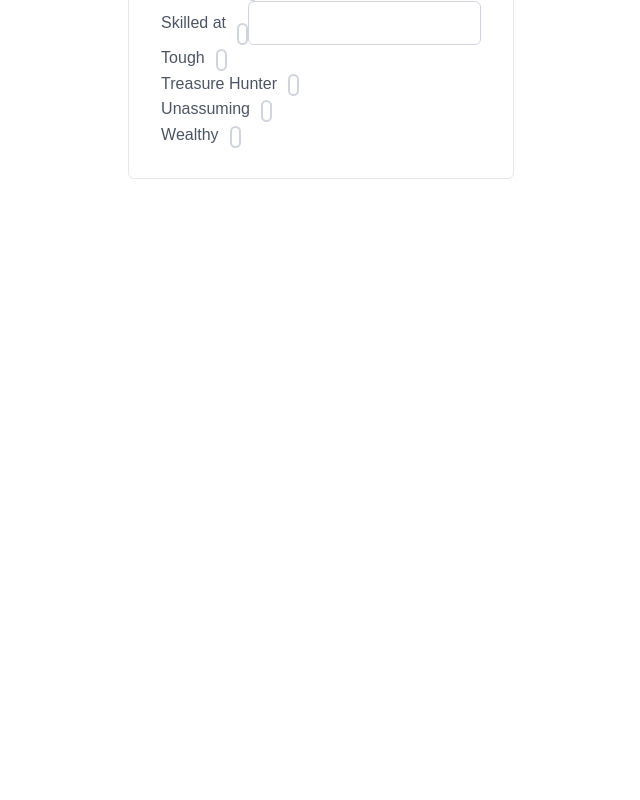
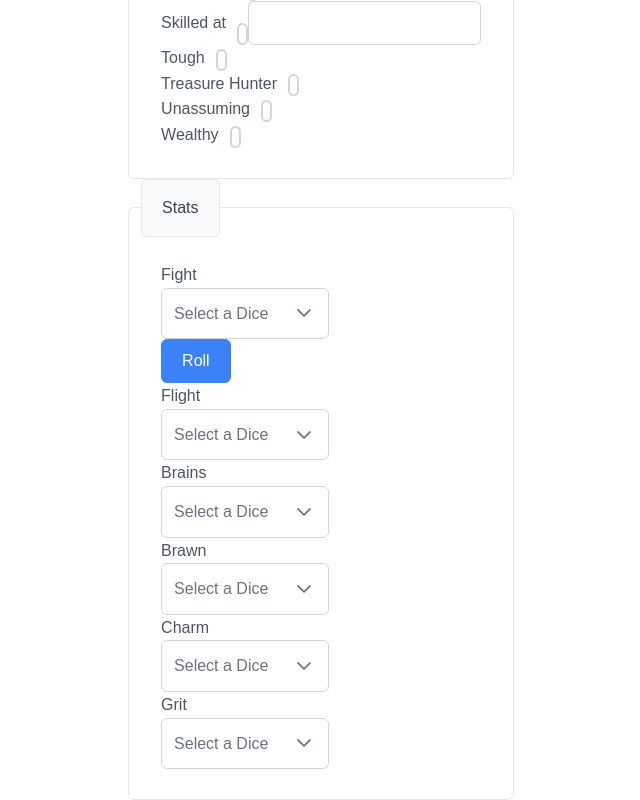
Before and after one commit to catharsisjelly/kids-on-bikes-vue, a Vue app: page / in a window 1280 px wide. Shown: the part 438-1238 px from the top of the page, without its empty margins (94-734 px from the left). Before the commit the page ends 800 px from the top, so only its background shows below. Built offline with nearby package versions, Linux system fonts and the light colour scheme; a web font is replaced by a local one.

Commit message:
Fixinng roller to work from prompt

```diff
--- a/src/components/CharacterSheet/CharacterSheet.vue
+++ b/src/components/CharacterSheet/CharacterSheet.vue
@@ -2,7 +2,7 @@
 import PlayerType from './PlayerType.vue'
 // import PlayerDetails from './PlayerDetails.vue'
 import PlayerStrengths from './PlayerStrengths.vue'
-// import PlayerStats from './PlayerStats.vue'
+import PlayerStats from './PlayerStats.vue'
 // import PlayerInventory from './PlayerInventory.vue'
 // import AdversityTokens from './AdversityTokens.vue'
 // import PlayerNotes from './PlayerNotes.vue'
@@ -12,7 +12,7 @@ import PlayerStrengths from './PlayerStrengths.vue'
     <PlayerType />
     <!-- <PlayerDetails /> -->
     <PlayerStrengths />
-    <!-- <PlayerStats /> -->
+    <PlayerStats />
     <!-- <PlayerInventory /> -->
     <!-- <AdversityTokens /> -->
     <!-- <PlayerNotes /> -->
--- a/src/components/CharacterSheet/PlayerStats.vue
+++ b/src/components/CharacterSheet/PlayerStats.vue
@@ -3,24 +3,11 @@ import { ref, unref } from 'vue'
 import Dropdown from 'primevue/dropdown'
 import Fieldset from 'primevue/fieldset'
 import DiceRoller from '../DiceRoller.vue'
+import { useCharacterSheet } from '@/stores/characterSheet';
+import { storeToRefs } from 'pinia';
 
-const availableDice = ref([
-    { name: 'D4', value: 'd4' },
-    { name: 'D6', value: 'd6' },
-    { name: 'D8', value: 'd8' },
-    { name: 'D10', value: 'd10' },
-    { name: 'D12', value: 'd12' },
-    { name: 'D20', value: 'd20' },
-])
-
-const stats = ref({
-    flight: undefined,
-    fight: undefined,
-    brains: undefined,
-    brawn: undefined,
-    charm: undefined,
-    grit: undefined,
-})
+const store = useCharacterSheet()
+const { diceAvailable, statDice } = storeToRefs(store)
 
 const displayError = ref(false)
 
@@ -46,77 +33,64 @@ const changeAvailableDice = () => {
                 <div>
                     <div>Fight</div>
                     <Dropdown
-                        v-model="stats.fight"
                         inputId="fight"
-                        :options="availableDice"
+                        :options="diceAvailable"
                         optionLabel="name"
                         optionValue="value"
                         placeholder="Select a Dice"
-                        @change="changeAvailableDice"
                     />
-                    <div v-if="stats.fight">
-                        <DiceRoller :notation="stats.fight" />
+                    <div>
+                        <DiceRoller notation="d4" />
                     </div>
-                    <div v-if="stats.fight"></div>
                 </div>
                 <div>
                     <div>Flight</div>
                     <Dropdown
-                        v-model="stats.flight"
                         inputId="flight"
-                        :options="availableDice"
+                        :options="diceAvailable"
                         optionLabel="name"
                         optionValue="value"
                         placeholder="Select a Dice"
-                        @change="changeAvailableDice"
                     />
                 </div>
                 <div>
                     <div>Brains</div>
                     <Dropdown
-                        v-model="stats.brains"
                         inputId="brains"
-                        :options="availableDice"
+                        :options="diceAvailable"
                         optionLabel="name"
                         optionValue="value"
                         placeholder="Select a Dice"
-                        @change="changeAvailableDice"
                     />
                 </div>
                 <div>
                     <div>Brawn</div>
                     <Dropdown
-                        v-model="stats.brawn"
                         inputId="brawn"
-                        :options="availableDice"
+                        :options="diceAvailable"
                         optionLabel="name"
                         optionValue="value"
                         placeholder="Select a Dice"
-                        @change="changeAvailableDice"
                     />
                 </div>
                 <div>
                     <div>Charm</div>
                     <Dropdown
-                        v-model="stats.charm"
                         inputId="charm"
-                        :options="availableDice"
+                        :options="diceAvailable"
                         optionLabel="name"
                         optionValue="value"
                         placeholder="Select a Dice"
-                        @change="changeAvailableDice"
                     />
                 </div>
                 <div>
                     <div>Grit</div>
                     <Dropdown
-                        v-model="stats.grit"
                         inputId="grit"
-                        :options="availableDice"
+                        :options="diceAvailable"
                         optionLabel="name"
                         optionValue="value"
                         placeholder="Select a Dice"
-                        @change="changeAvailableDice"
                     />
                 </div>
             </Fieldset>
--- a/src/components/DiceRoller.vue
+++ b/src/components/DiceRoller.vue
@@ -1,54 +1,40 @@
 <script setup lang="ts">
 import { ref, unref } from 'vue'
-import InputNumber from 'primevue/inputnumber'
 import Button from 'primevue/button'
 import { DiceRoll } from '@dice-roller/rpg-dice-roller'
 
-const numberOfDice = ref(1)
-const playerResults = ref()
-const computerResult = ref()
+const props = defineProps<{
+    notation: string
+}>()
+const results = ref()
 const error = ref('')
 
 const roll = () => {
     error.value = ''
 
+    console.log(props.notation);
     try {
-        playerResults.value = new DiceRoll(`${unref(numberOfDice)}d6>=6`)
-        computerResult.value = new DiceRoll(`1d6>=6`)
+        results.value = new DiceRoll(`${props.notation}!`)
     } catch (e: any) {
         error.value = `There was an error`
     }
 }
+
 </script>
 
 <template>
-    <div class="grid formgrid">
-        <div class="field">
-            <label for="numberOfDice">Number of Dice to roll</label>
-            <InputNumber inputId="numberOfDice" v-model="numberOfDice" mode="decimal" :min="1" />
-        </div>
-    </div>
     <Button label="Roll" @click="roll()" />
-    <div data-test-id="rollResults" v-if="playerResults">
+    <div data-test-id="rollResults" v-if="results">
         <div>
             <h2>Player Results</h2>
             <p>
-                You got <span>{{ playerResults?.rolls[0].value }}</span>
-                {{ playerResults?.rolls[0].value == 1 ? 'Success' : 'Successes' }}
+                You got <span>{{ results?.rolls[0].value }}</span>
             </p>
             <ul>
-                <li v-for="(roll, index) in playerResults?.rolls[0].rolls" :key="index">
-                    Result: {{ roll.value }} -
-                    {{ roll.calculationValue == 1 ? 'Success' : 'Fail' }}
+                <li v-for="(roll, index) in results?.rolls[0].rolls" :key="index">
+                    Result: {{ roll.value }}
                 </li>
             </ul>
         </div>
-        <div>
-            <h2>Friend Computer Results</h2>
-            <p>
-                Friend Computer
-                {{ computerResult.rolls[0].value == 1 ? `Noticed you` : `Didn't notice you` }}
-            </p>
-        </div>
     </div>
 </template>
--- a/src/stores/characterSheet.ts
+++ b/src/stores/characterSheet.ts
@@ -87,6 +87,7 @@ export const useCharacterSheet = defineStore('characterSheet', () => {
         notes,
         strengths,
         statDice,
+        diceAvailable,
         checkDuplicateDice,
         changeCharacterType,
     }
```
